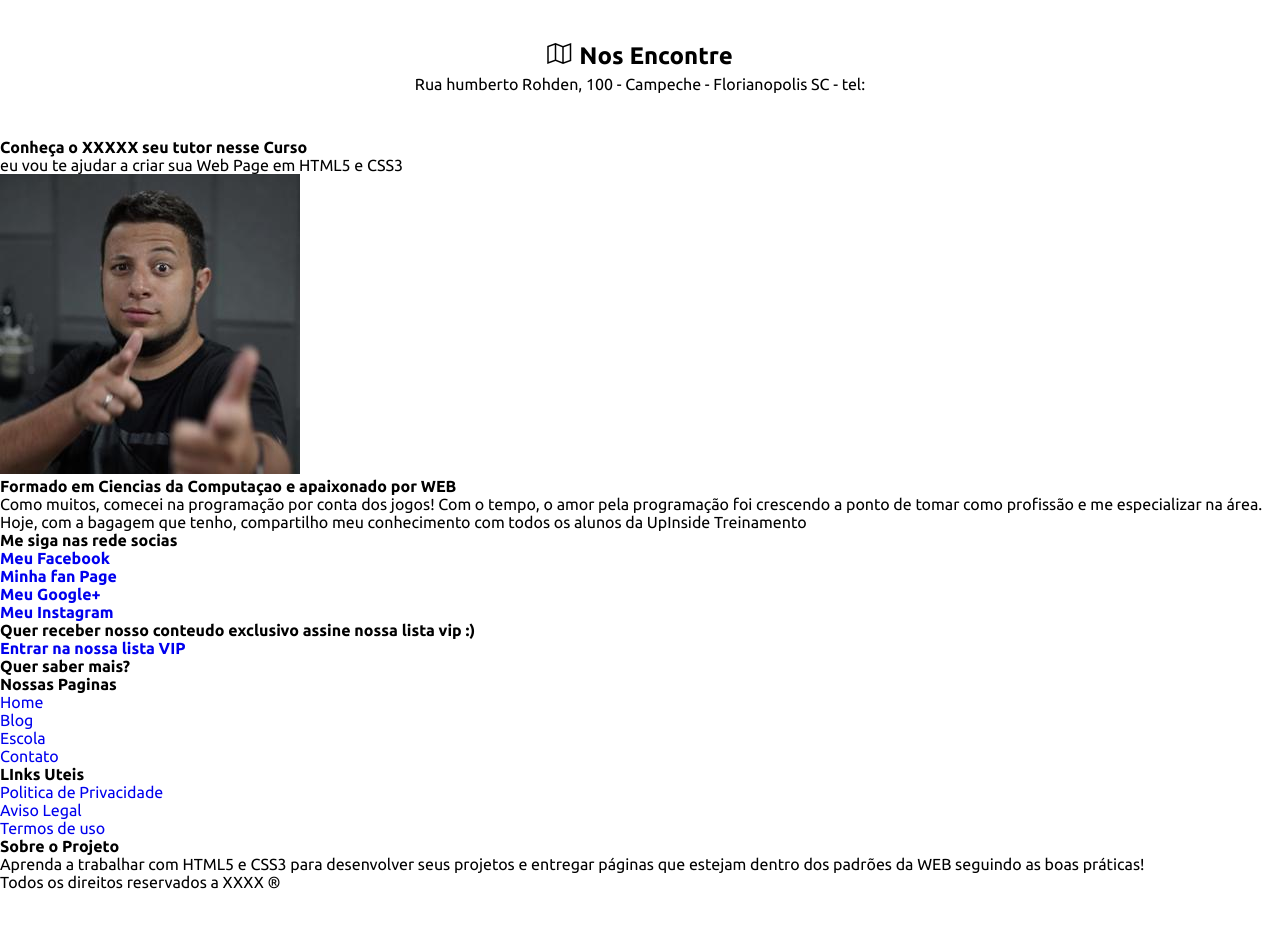
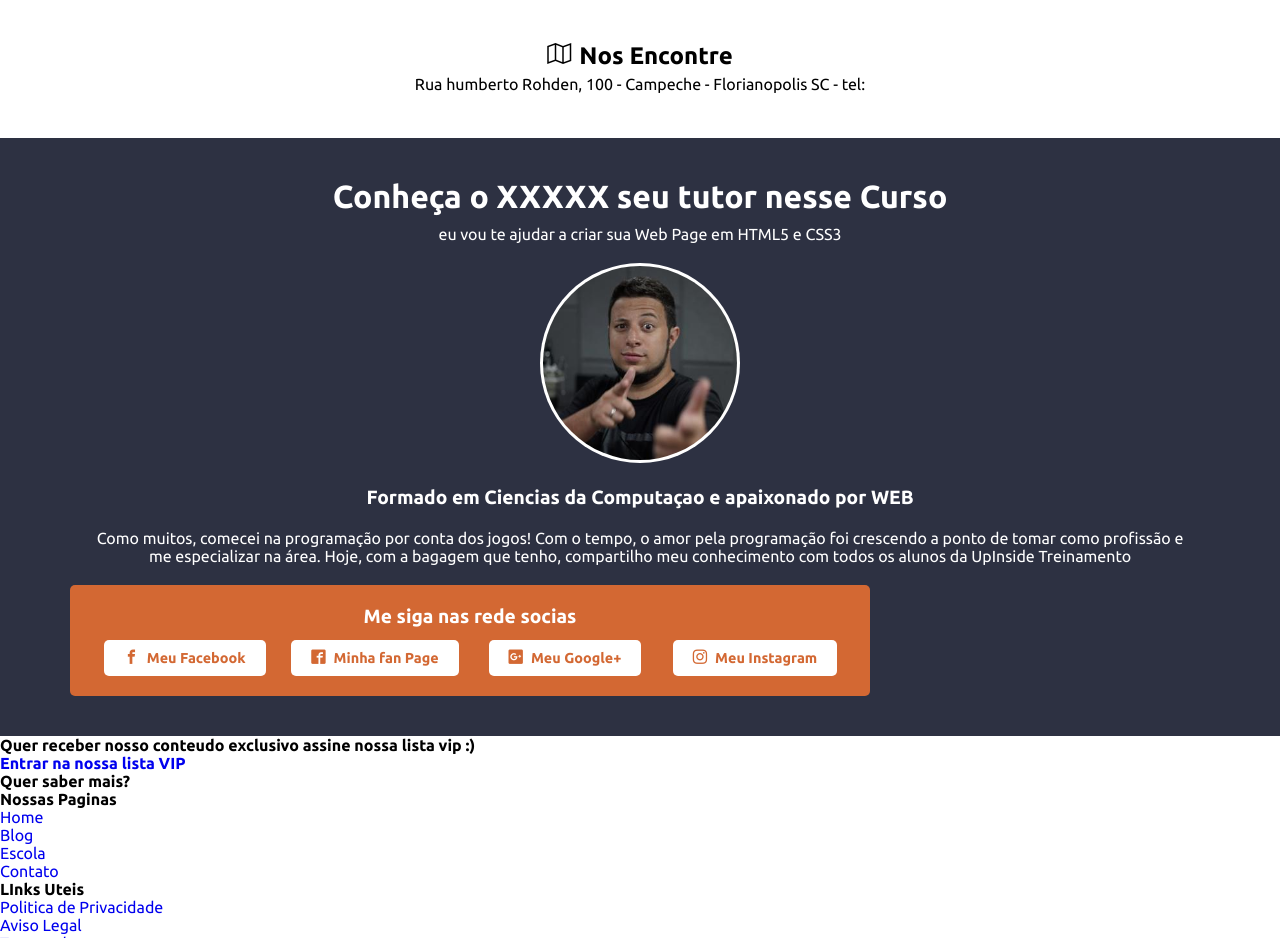
Before and after one commit to douglassilvino/HMTL5-CSS3-Essentials, a plain HTML site: page 05-estilizando-projeto-pratico/index.html in a window 1280 px wide. Shown: the part 3820-4758 px from the top of the page. Before the commit the page ends 4711 px from the top, so only its background shows below. Drawn offline with Linux system fonts and the light colour scheme; files whose address does not match are found by name.

Commit message:
Dobra-tutor

```diff
--- a/05-estilizando-projeto-pratico/_cdn/style.css
+++ b/05-estilizando-projeto-pratico/_cdn/style.css
@@ -451,3 +451,87 @@
 .main_school_content_left_content > p {
     margin-bottom: 20px;
 }
+
+.main_tutor {
+    width: 100%;
+    background-color: #2D3142;
+
+}
+
+.main_tutor_content {
+    max-width: calc(1300px - 80px);
+    padding: 40px;
+    margin: 0 auto;
+    color: #ffffff;
+    text-align: center;
+}
+
+.main_tutor_content > header h1 {
+    font-size: 2em;
+    margin-bottom: 10px;
+}
+
+.main_tutor_content_img {
+    margin: 20px auto;
+
+}
+
+.main_tutor_content_img img {
+    max-width: 200px;
+    border-radius: 50%;
+    -moz-border-radius: 50%;
+    -webkit-border-radius: 50%;
+    padding: 3px;
+    background-color: #ffffff;
+}
+
+.main_tutor_content_history h2 {
+    font-size: 1.2em;
+    margin-bottom: 20px;
+}
+
+.main_tutor_content_history p {
+
+    margin-bottom: 20px;
+    padding: 0 20px;
+}
+
+.main_tutor_social_network {
+    max-width: 800px;
+    margin-bottom: 0 auto;
+    padding: 20px;
+    background-color: #D36833;
+    border-radius: 5px;
+    -moz-border-radius: 5px;
+    -webkit-border-radius: 5px;
+    display: flex;
+    flex-wrap: wrap;
+    justify-content: space-around;
+
+}
+
+.main_tutor_social_network > header {
+    flex-basis: 100%;
+    font-size: 1.2em;
+    margin-bottom: 20px;
+}
+.main_tutor_social_network > article{
+    flex-basis: 24%;
+}
+.main_tutor_social_network > article h3{
+    font-size: 0.9em;
+    margin-bottom: 10px;
+}
+.main_tutor_social_network > article h3 a{
+    background-color: #ffffff;
+    color: #D36833;
+    border-radius: 5px;
+    -moz-border-radius: 5px;
+    -webkit-border-radius: 5px;
+    padding: 10px 20px;
+}
+.main_tutor_social_network > article h3 a:hover{
+    background-color: #2D3142;
+    color: white;
+
+}
--- a/05-estilizando-projeto-pratico/index.html
+++ b/05-estilizando-projeto-pratico/index.html
@@ -479,15 +479,16 @@
         </section>
     </div>
 
-    <section> <!--Dobra tutor inicia aqui -->
+    <section class="main_tutor"> <!--Dobra tutor inicia aqui -->
+        <div class="main_tutor_content">
             <header>
                 <h1> Conheça o XXXXX seu tutor nesse Curso</h1>
                 <p>eu vou te ajudar a criar sua Web Page em HTML5 e CSS3</p>
             </header>
-
+            <div class="main_tutor_content_img">
                 <img src="_img/gustavoweb.jpg" alt="Imagem do XXXxx" title="Imagem do XXXXx">
-
-        <article>
+            </div>
+            <article class="main_tutor_content_history">
                 <header>
                     <h2>Formado em Ciencias da Computaçao e apaixonado por WEB</h2>
                 </header>
@@ -498,35 +499,36 @@
 
             </article>
 
-        <section>
+            <section class="main_tutor_social_network">
                 <header>
                     <h2>Me siga nas rede socias</h2>
                 </header>
 
                 <article>
                     <header>
-                    <h3><a href="#">Meu Facebook</a></h3>
+                        <h3><a href="#" class="icon-facebook">Meu Facebook</a></h3>
                     </header>
                 </article>
 
                 <article>
                     <header>
-                    <h3><a href="#">Minha fan Page</a></h3>
+                        <h3><a href="#" class="icon-facebook2">Minha fan Page</a></h3>
                     </header>
                 </article>
 
                 <article>
                     <header>
-                    <h3><a href="#">Meu Google+</a></h3>
+                        <h3><a href="#" class="icon-google-plus2">Meu Google+</a></h3>
                     </header>
                 </article>
 
                 <article>
                     <header>
-                    <h3><a href="#">Meu Instagram</a></h3>
+                        <h3><a href="#"  class="icon-instagram">Meu Instagram</a></h3>
                     </header>
                 </article>
             </section>
+        </div>
     </section>
 
 </main>
```
Lines whose indentation alone changed are shown as unchanged.
